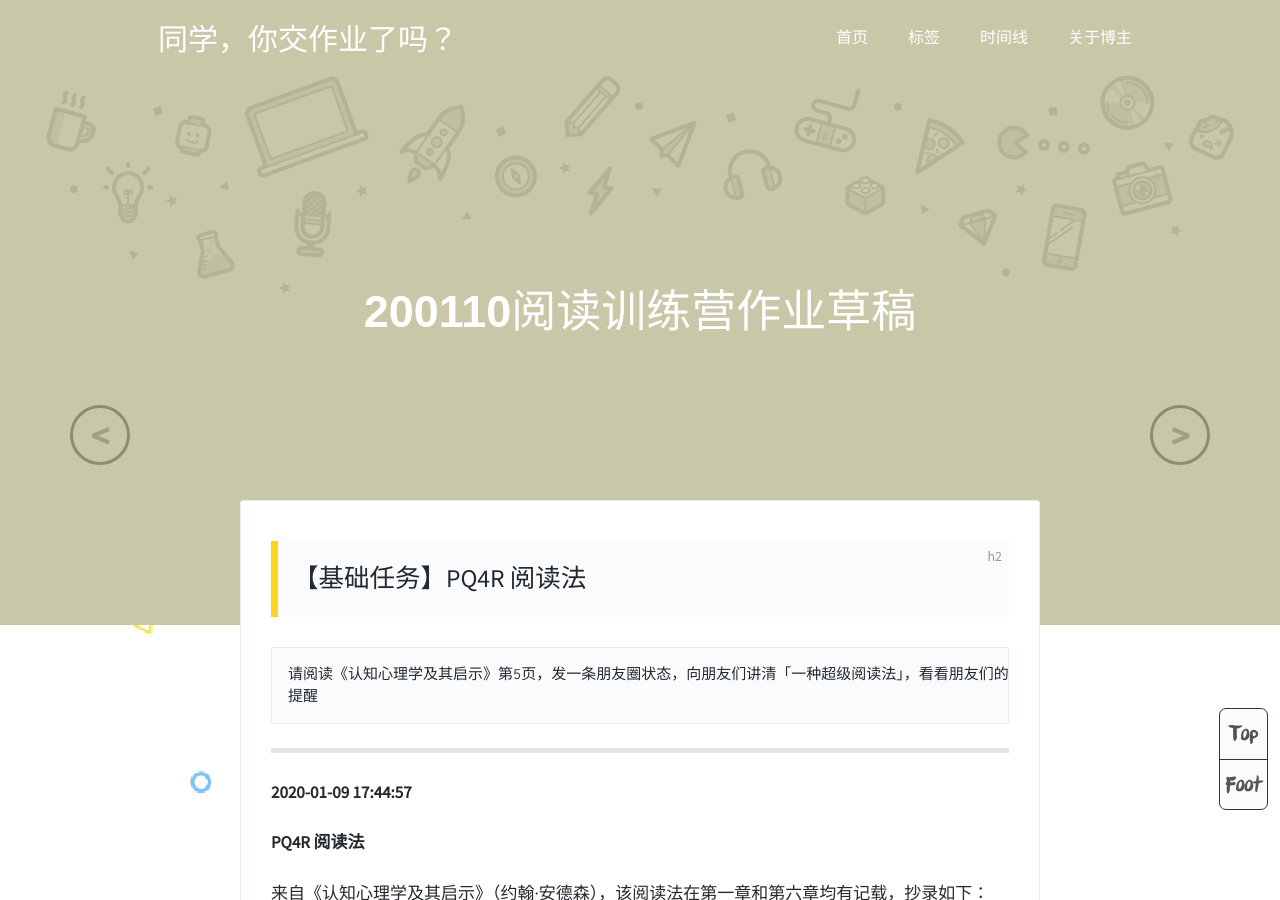
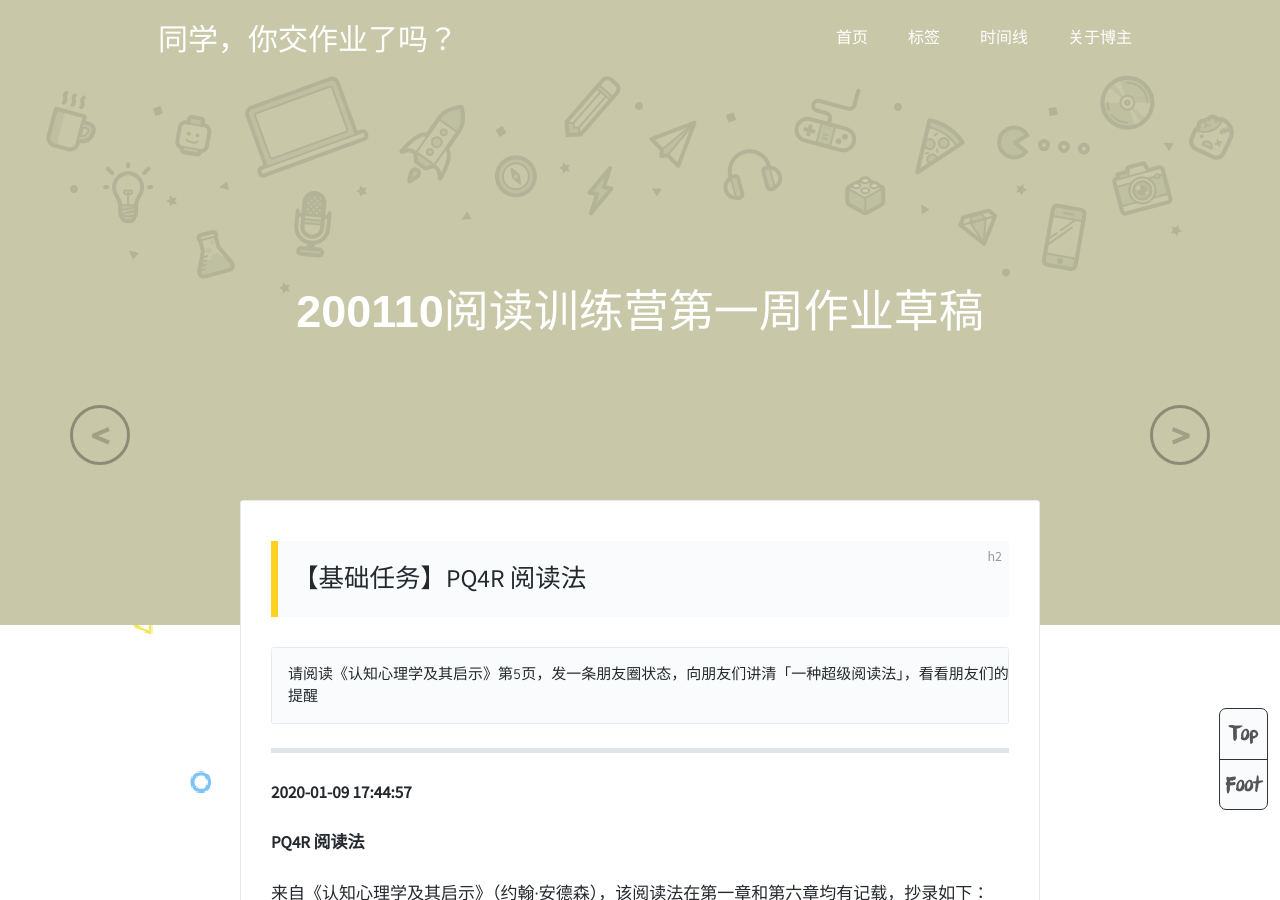
Before and after one commit to zhoudajun/zhoudajun.github.io, a Jekyll site: the page built from _posts/2020-01-10-read-M1W1.md, in a window 1280 px wide and 900 px high. Built offline with Jekyll 4.4.1, drawn with Linux system fonts in a browser that asks for light colours; comment, search, counter and statistics services are not loaded.

Commit message:
Update 2020-01-10-read-M1W1.md

```diff
--- a/_posts/2020-01-10-read-M1W1.md
+++ b/_posts/2020-01-10-read-M1W1.md
@@ -1,6 +1,6 @@
 ---
 layout: post
-title: '200110阅读训练营作业草稿'
+title: '200110阅读训练营第一周作业草稿'
 date: 2020-1-10
 author: zhoudajun
 color: rgb(200,200,169)
```
